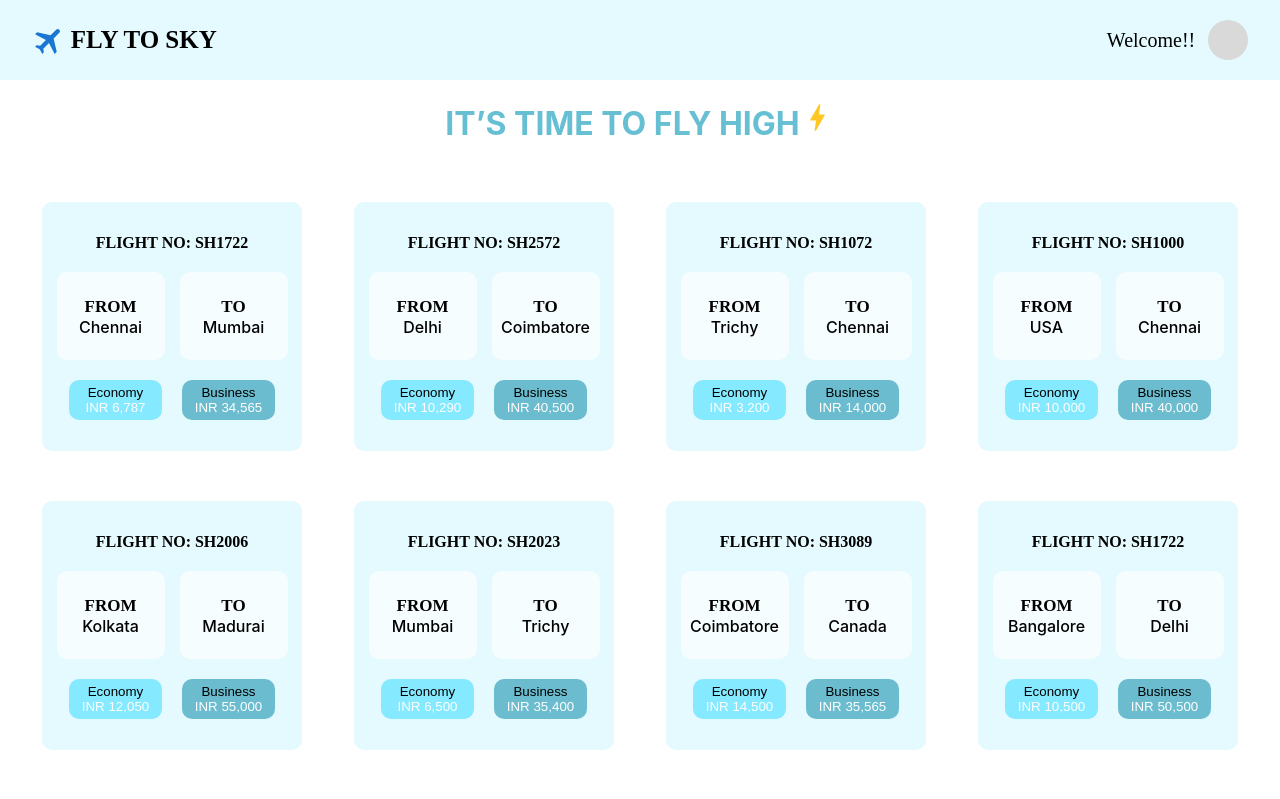
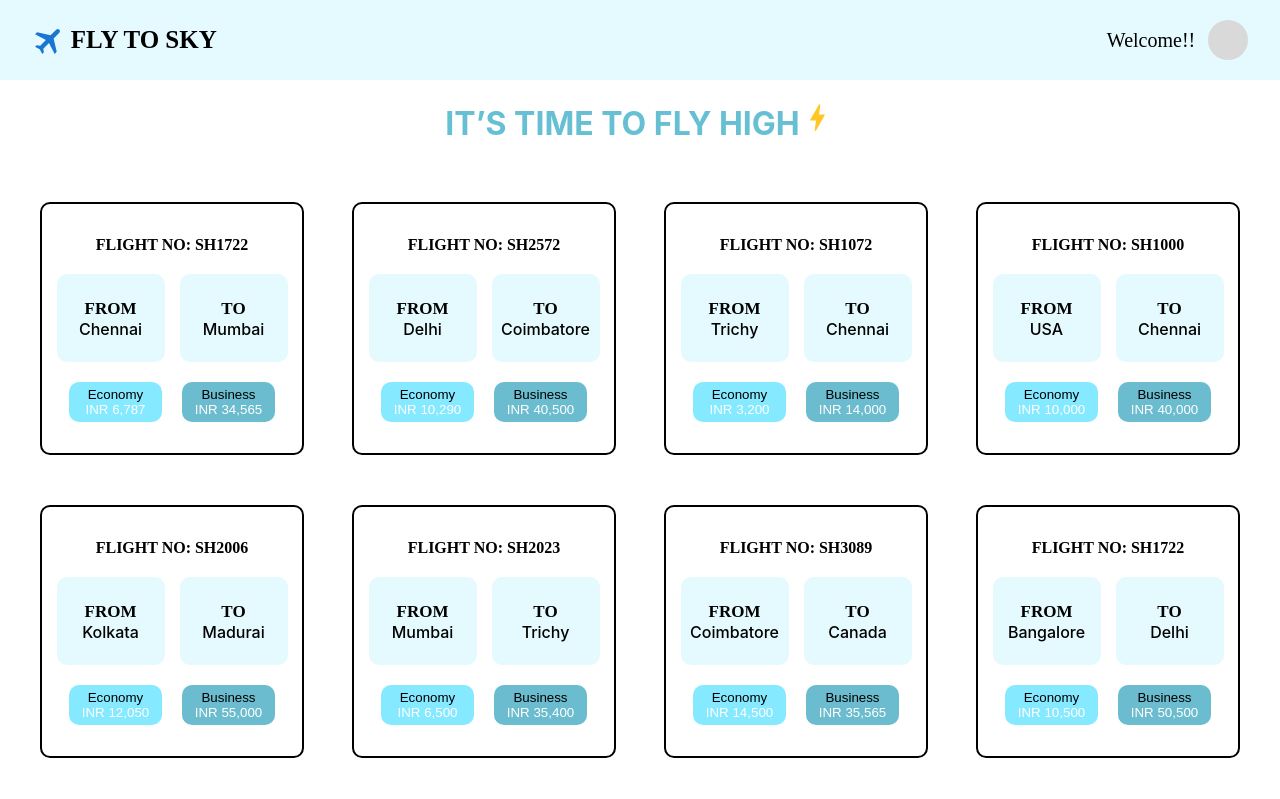
Before and after one commit to suba2002/fly-to-sky, a React (Create React App) app: page /booking in a window 1280 px wide. Shown: the top 799 px of the page. Built offline with nearby package versions, Linux system fonts and the light colour scheme.

Commit message:
booking details updated

```diff
--- a/src/components/Details/Details.css
+++ b/src/components/Details/Details.css
@@ -50,7 +50,8 @@
 .content__fly {
   width: 260px;
   height: 249px;
-  background-color: #e4faff;
+  /* background-color: #e4faff; */
+  border: 2px solid #000;
   border-radius: 10px;
 }
 
@@ -72,7 +73,7 @@
 }
 
 .booking__destination {
-  background-color: #f6fdff;
+  background-color: #e4faff;
   height: 88px;
   width: 108px;
   border-radius: 10px;
--- a/src/components/Payment/Payment.js
+++ b/src/components/Payment/Payment.js
@@ -1,8 +1,10 @@
 import React from "react";
 import "./Payment.css";
-import { useNavigate } from "react-router-dom";
+
 
 export const Payment = () => {
+
+
 
   return (
     <div className="payment">
@@ -33,7 +35,7 @@ export const Payment = () => {
               style={{ width: "350px", height: "47px", outline: "none" }}
             />
           </div>
-          <button >Proceed</button>
+          <button type="submit" >Proceed</button>
         </form>
       </div>
     </div>
```
